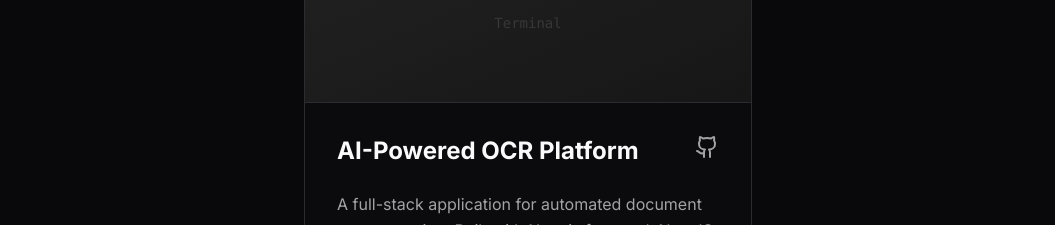
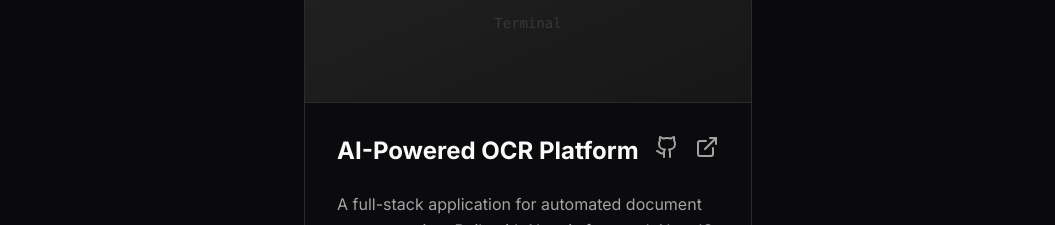
Before and after one commit to gabrimoreira/portfolio, a Next.js app: page / in a window 1280 px wide. Shown: the part 1780-2005 px from the top of the page, without its empty margins (112-1167 px from the left). Built offline with nearby package versions, Linux system fonts and the light colour scheme.

Commit message:
feat: add repoLink and demoLink for a project

```diff
--- a/data/projects.ts
+++ b/data/projects.ts
@@ -26,8 +26,8 @@ export const projects = [
     description: "A full-stack application for automated document text extraction. Built with Next.js frontend, NestJS backend, and AI integration.",
     tags: ["Next.js", "NestJS", "TypeScript", "AI Integration"],
 
-    repoLink: "https://github.com/gabrimoreira",
-    demoLink: "",
+    repoLink: "https://github.com/gabrimoreira/document-ocr-ai",
+    demoLink: "https://document-ocr-ai.vercel.app/",
 
     image: "",
   },
```
